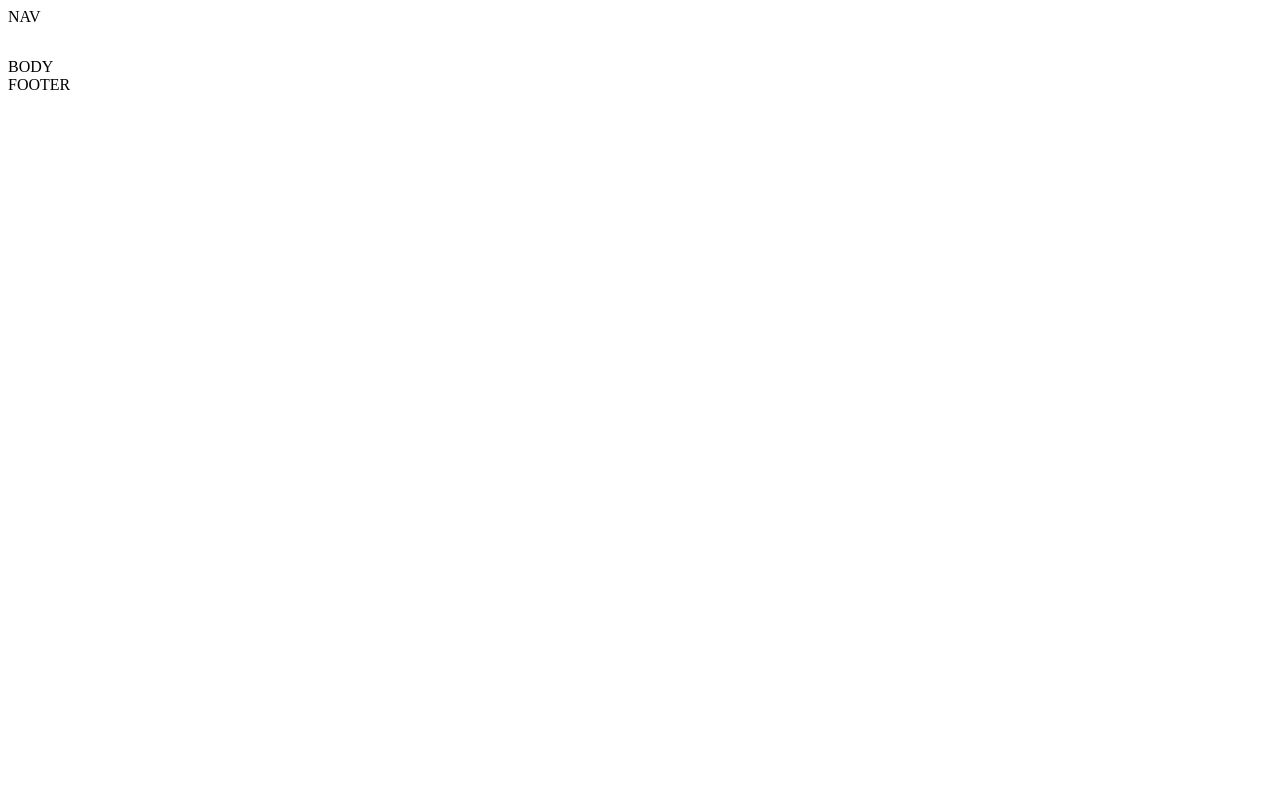
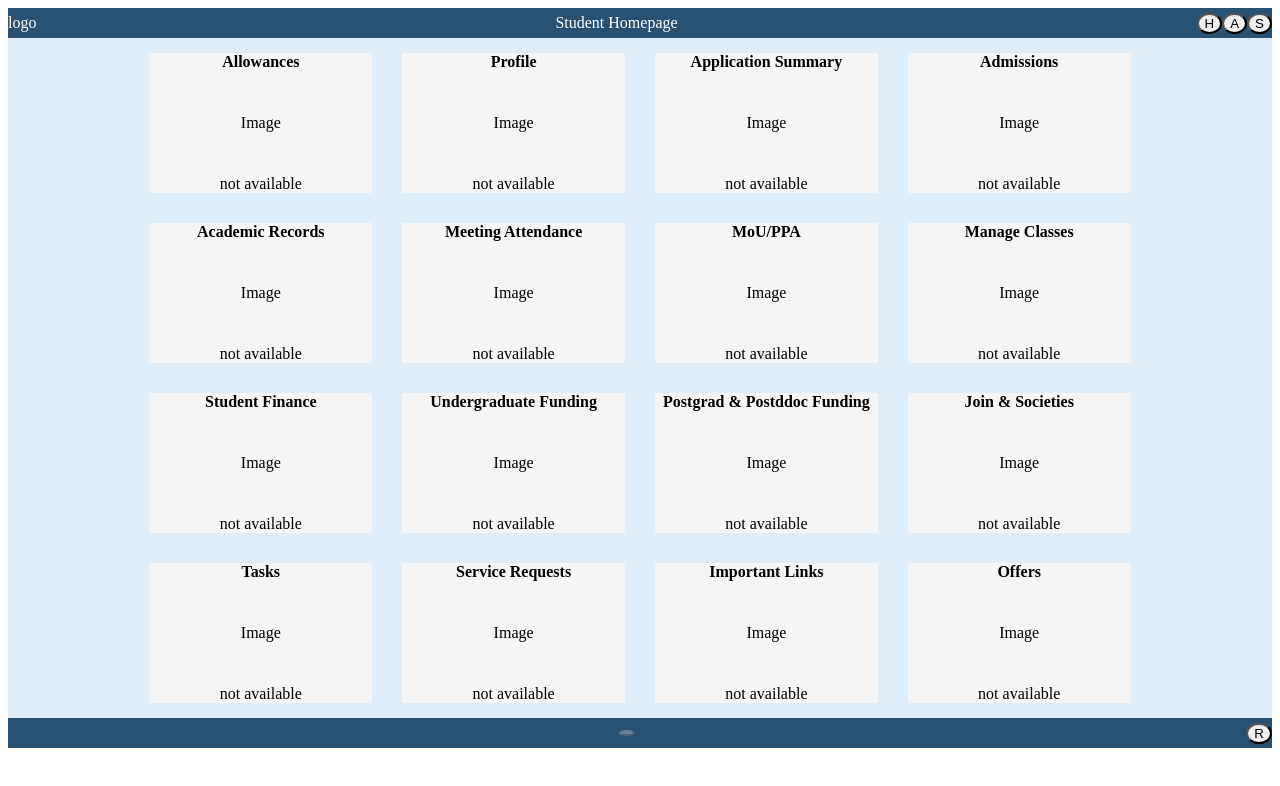
Before and after one commit to kenene-songezo/PeopleSoftUCT-clone, an Angular app in the folder Peoplesoft-Clone/: page / in a window 1280 px wide. Shown: the top 786 px of the page. Built offline with nearby package versions, Linux system fonts and the light colour scheme.

Commit message:
feat: created the shell for lending page

```diff
--- a/Peoplesoft-Clone/src/app/home/home.component.css
+++ b/Peoplesoft-Clone/src/app/home/home.component.css
@@ -1,4 +1,54 @@
 .navbar{
   width: 100%;
-  height: 50px;
+  height: 30px;
+  background-color: #295172;
+  color: white;
+  display: flex;
+  justify-content: space-between;
+  align-items: center;
 }
+
+button{
+  border-radius: 50%;
+}
+
+.body{
+    width: 100%;
+    height: 85vh;
+    background-color: #deedf7;
+    display: flex;
+    justify-content: center;
+    align-items: center;
+}
+
+
+.tiles {
+  display: grid;
+  grid-template-columns: repeat(4, 1fr);
+  height: 100%;
+  width: 80%;
+}
+
+.item{
+  background-color: #f5f5f5;
+  display: flex;
+  align-items: center;
+  justify-content: space-between;
+  margin: 15px;
+  flex-direction: column;
+}
+
+.item > h4{
+  display:flex;
+  margin: 0;
+}
+
+
+.footer{
+  width: 100%;
+  height: 30px;
+  background-color: #295172;
+  display: flex;
+  justify-content: space-between;
+  align-items: center;
+}
--- a/Peoplesoft-Clone/src/app/home/home.component.html
+++ b/Peoplesoft-Clone/src/app/home/home.component.html
@@ -1,12 +1,30 @@
 <!-- nav bar -->
 <div class="navbar">
-    NAV
+    <div class="logo">logo</div>
+    <div class="student-homepage">Student Homepage</div>
+    <div class="right-buttons">
+      <!-- use font awesome -->
+      <button class="home">H</button>
+      <button class="actions">A</button>
+      <button class="sidnav">S</button>
+    </div>
 </div>
+
 <!-- body -->
 <div class="body">
-  BODY
+  <div class="tiles">
+    <div class="item" *ngFor="let tileItem of tileItems ">
+      <h4>{{tileItem}}</h4>
+      <div>Image</div>
+      <div>not available</div>
+    </div>
+  </div>
 </div>
+
 <!-- footer -->
 <div class="footer">
-  FOOTER
+  <div class="nothing"></div>
+  <!-- use font awesome -->
+  <button class="dotmiddle" disabled></button>
+  <button class="refresh">R</button>
 </div>
--- a/Peoplesoft-Clone/src/app/home/home.component.ts
+++ b/Peoplesoft-Clone/src/app/home/home.component.ts
@@ -1,15 +1,30 @@
-import { Component, OnInit } from '@angular/core';
+import { Component } from '@angular/core';
 
 @Component({
   selector: 'app-home',
   templateUrl: './home.component.html',
   styleUrls: ['./home.component.css']
 })
-export class HomeComponent implements OnInit {
+export class HomeComponent {
 
   constructor() { }
 
-  ngOnInit(): void {
-  }
-
+  tileItems: string[] = [
+    "Allowances",
+    "Profile",
+    "Application Summary",
+    "Admissions",
+    "Academic Records",
+    "Meeting Attendance",
+    "MoU/PPA",
+    "Manage Classes",
+    "Student Finance",
+    "Undergraduate Funding",
+    "Postgrad & Postddoc Funding",
+    "Join & Societies",
+    "Tasks",
+    "Service Requests",
+    "Important Links",
+    "Offers",
+  ];
 }
```
Also changed, not shown: Peoplesoft-Clone/src/app/app.component.html (line endings or trailing spaces).
